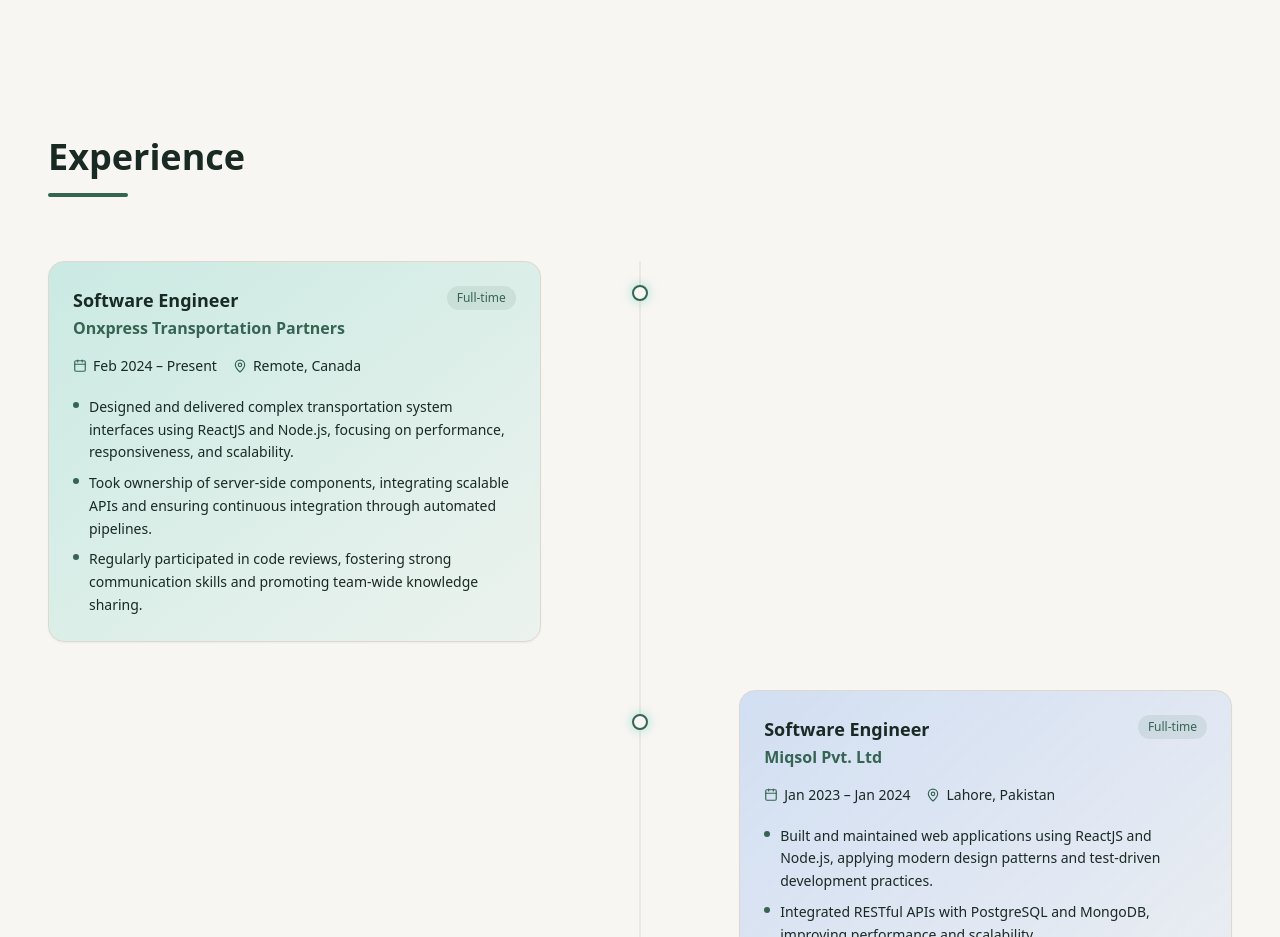
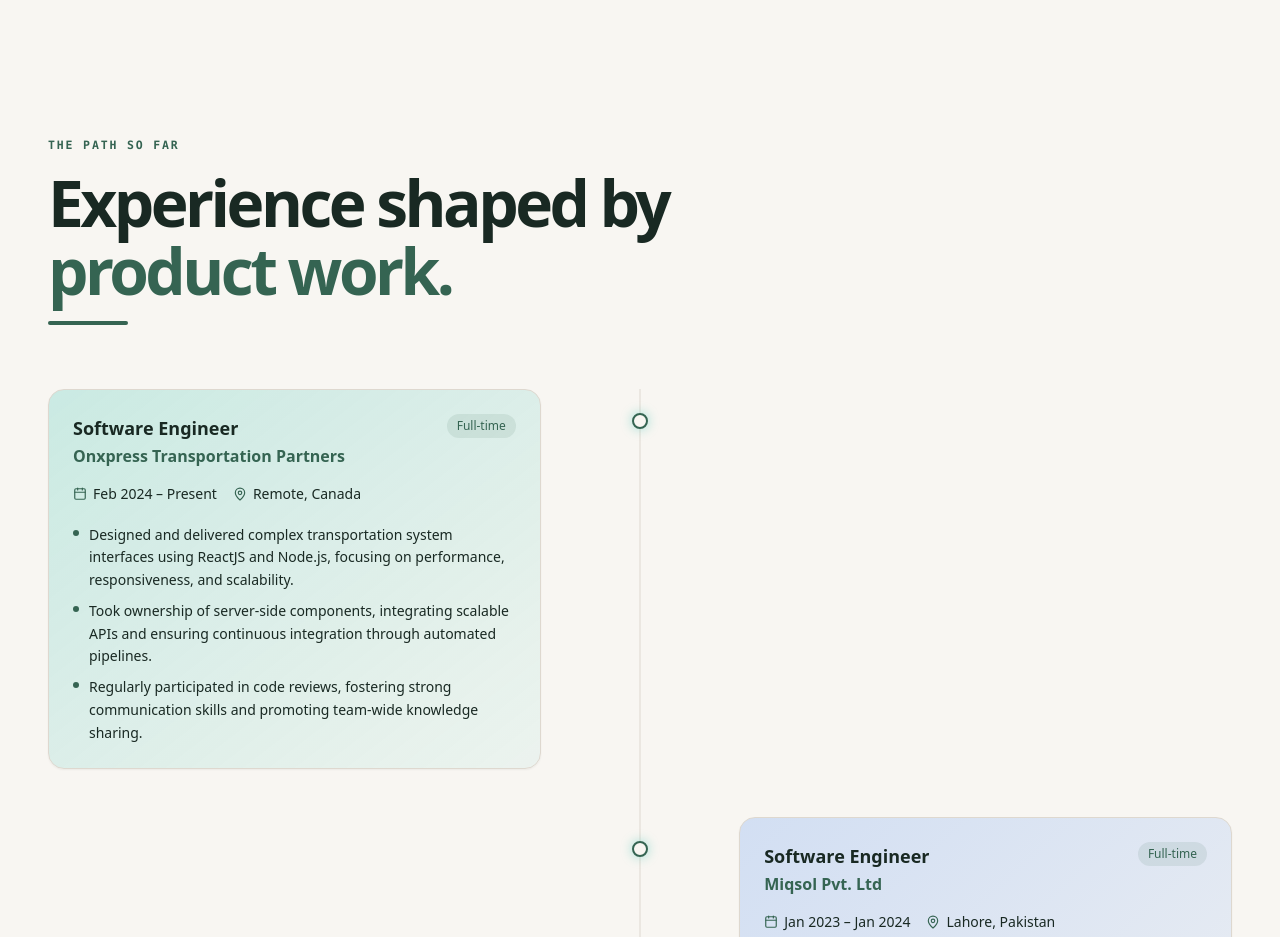
Before and after one commit to codingwithriha/my-portfolio, a React (Vite) app: page / in a window 1280 px wide. Shown: the part 2660-3597 px from the top of the page. Built offline with nearby package versions, Linux system fonts and the light colour scheme; no server answers.

Commit message:
Refine experience section heading

```diff
--- a/src/components/sections/Experience.tsx
+++ b/src/components/sections/Experience.tsx
@@ -61,7 +61,8 @@ export function Experience() {
           transition={{ duration: 0.5 }}
           className="mb-16"
         >
-          <h2 className="text-3xl md:text-4xl font-bold mb-4">Experience</h2>
+          <p className="section-kicker mb-3">The path so far</p>
+          <h2 className="section-heading mb-4">Experience shaped by <span className="text-primary">product work.</span></h2>
           <div className="w-20 h-1 bg-primary rounded-full"></div>
         </motion.div>
 
```
